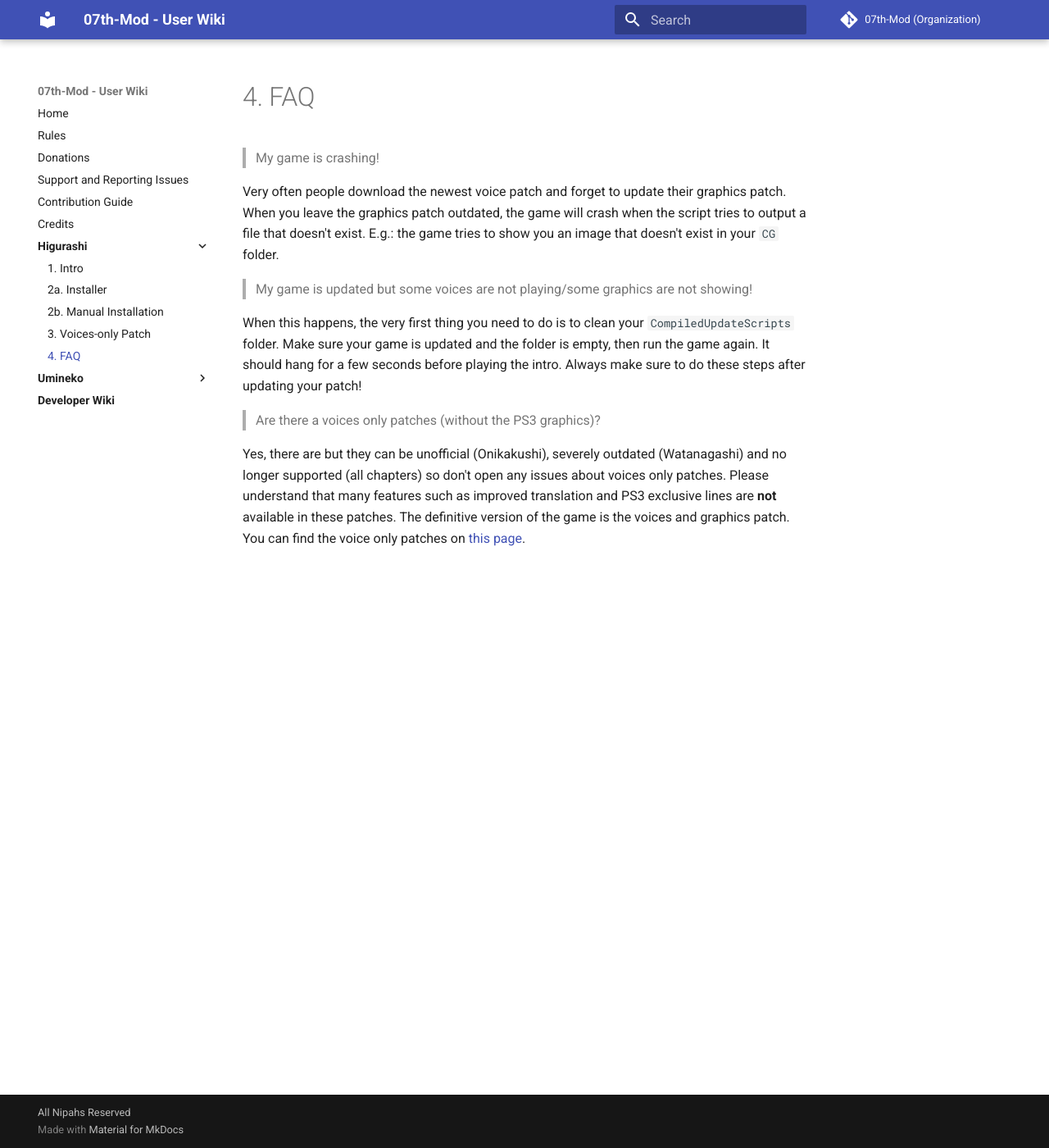
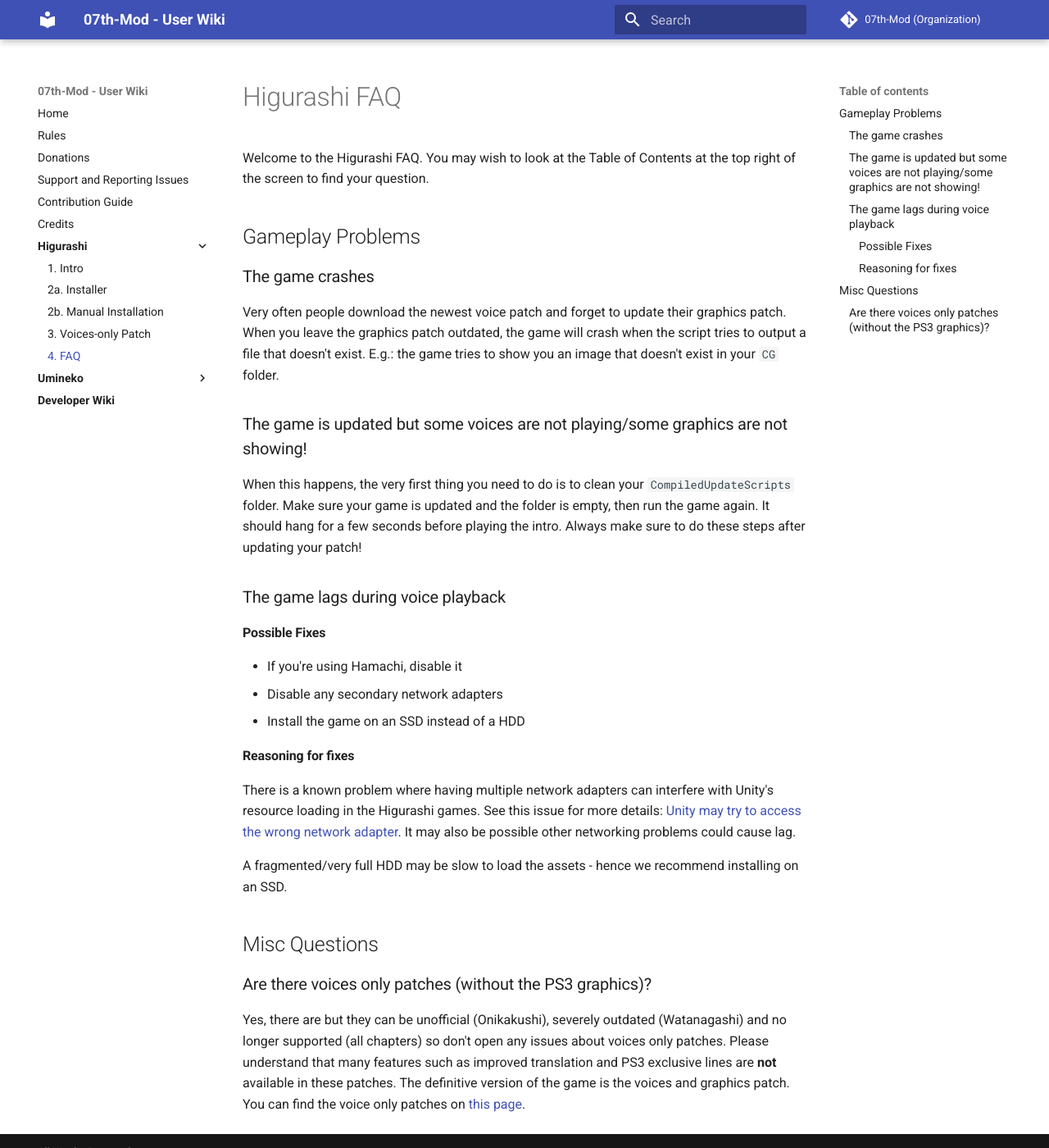
Before and after one commit to 07th-mod/wiki, an MkDocs documentation site: the page built from docs/Higurashi/FAQ.md, in a window 1280 px wide and 1400 px high. Shown: the whole window at 82% size. Built offline with MkDocs 1.6.1 and Material for MkDocs 9.7.7, drawn with Linux system fonts in a browser that asks for light colours.

Commit message:
Update Higurashi FAQ RE: voice playback lag, and reformat page

```diff
--- a/docs/Higurashi/FAQ.md
+++ b/docs/Higurashi/FAQ.md
@@ -1,13 +1,35 @@
-> My game is crashing!
+# Higurashi FAQ
+
+Welcome to the Higurashi FAQ. You may wish to look at the Table of Contents at the top right of the screen to find your question.
+
+## Gameplay Problems
+
+### The game crashes
 
 Very often people download the newest voice patch and forget to update their graphics patch. When you leave the graphics patch outdated, the game will crash when the script tries to output a file that doesn't exist.
 E.g.: the game tries to show you an image that doesn't exist in your ``CG`` folder.
 
-> My game is updated but some voices are not playing/some graphics are not showing!
+### The game is updated but some voices are not playing/some graphics are not showing!
 
 When this happens, the very first thing you need to do is to clean your ``CompiledUpdateScripts`` folder. Make sure your game is updated and the folder is empty, then run the game again. It should hang for a few seconds before playing the intro.
 Always make sure to do these steps after updating your patch!
 
-> Are there a voices only patches (without the PS3 graphics)?
+### The game lags during voice playback
+
+#### Possible Fixes
+
+- If you're using Hamachi, disable it
+- Disable any secondary network adapters
+- Install the game on an SSD instead of a HDD
+
+#### Reasoning for fixes
+
+There is a known problem where having multiple network adapters can interfere with Unity's resource loading in the Higurashi games. See this issue for more details: [Unity may try to access the wrong network adapter](https://answers.unity.com/questions/623448/www-class-for-loading-local-texture-is-very-slow.html). It may also be possible other networking problems could cause lag.
+
+A fragmented/very full HDD may be slow to load the assets - hence we recommend installing on an SSD.
+
+## Misc Questions
+
+### Are there voices only patches (without the PS3 graphics)?
 
 Yes, there are but they can be unofficial (Onikakushi), severely outdated (Watanagashi) and no longer supported (all chapters) so don't open any issues about voices only patches. Please understand that many features such as improved translation and PS3 exclusive lines are **not** available in these patches. The definitive version of the game is the voices and graphics patch. You can find the voice only patches on [this page](https://07th-mod.com/wiki/Higurashi/Higurashi-Part-1.1---Voices-only-Patch/).
```
